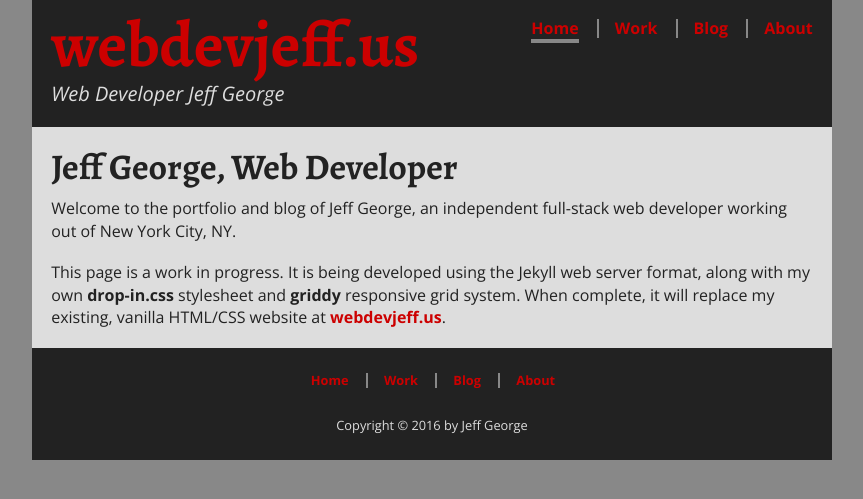
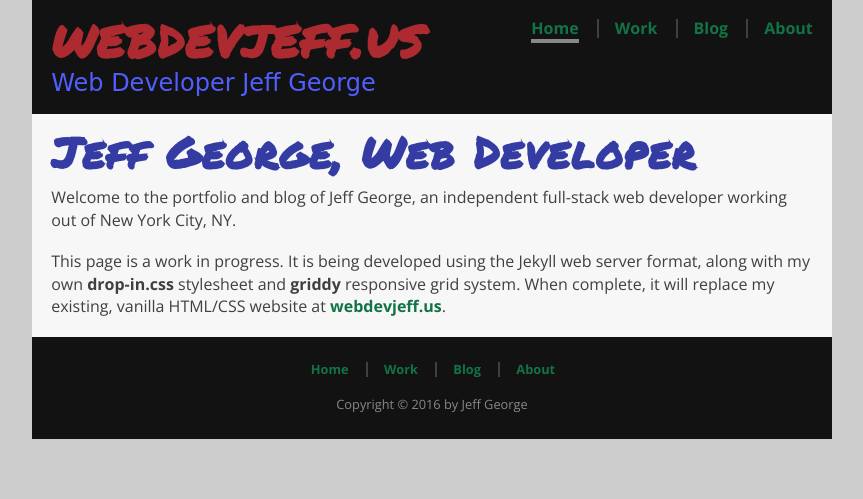
Before and after one commit to webdevjeffus/webdev-new, a Jekyll site: the page built from index.md, in a window 1280 px wide. Shown: the top 499 px of the page, without its empty margins (208-1071 px from the left). Built offline with Jekyll 4.4.1, drawn with Linux system fonts in a browser that asks for light colours; nearby versions of some CDN libraries; some web fonts are replaced.

Commit message:
Change default layout to call drop-in-wb.css

```diff
--- a/_layouts/default.html
+++ b/_layouts/default.html
@@ -9,7 +9,7 @@
   <meta name="viewport" content="width=device-width, initial-scale=1">
 
   <link rel="shortcut icon" type="image/ico" href="{{site.baseurl}}/favicon.ico" />
-  <link rel="stylesheet" href="{{site.baseurl}}/css/drop-in.css">
+  <link rel="stylesheet" href="{{site.baseurl}}/css/drop-in-wb.css">
   <!-- <link rel="stylesheet" href="{{site.baseurl}}/css/griddy.css"> -->
   <link rel="stylesheet" href="{{site.baseurl}}/css/main.css">
 
```
